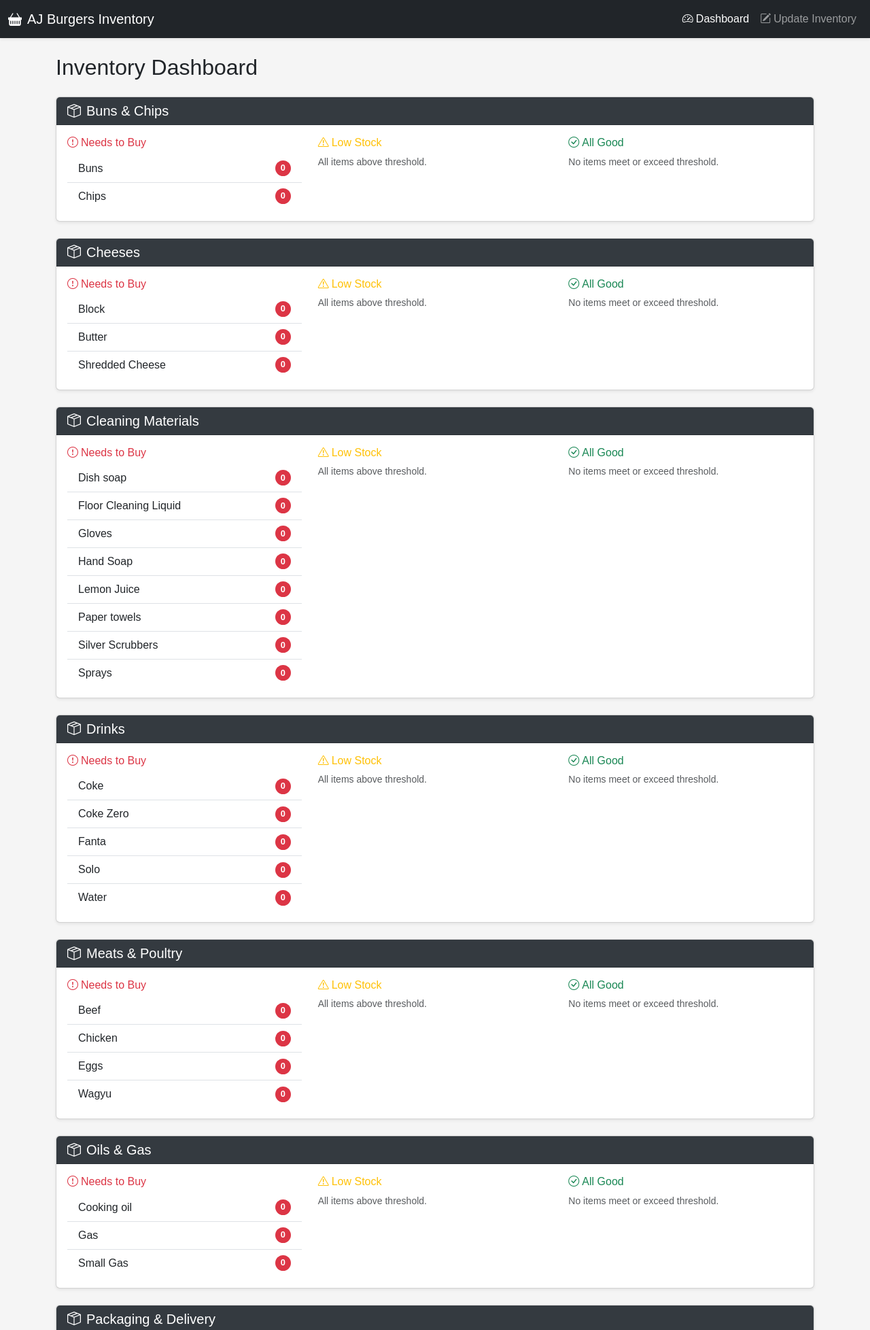
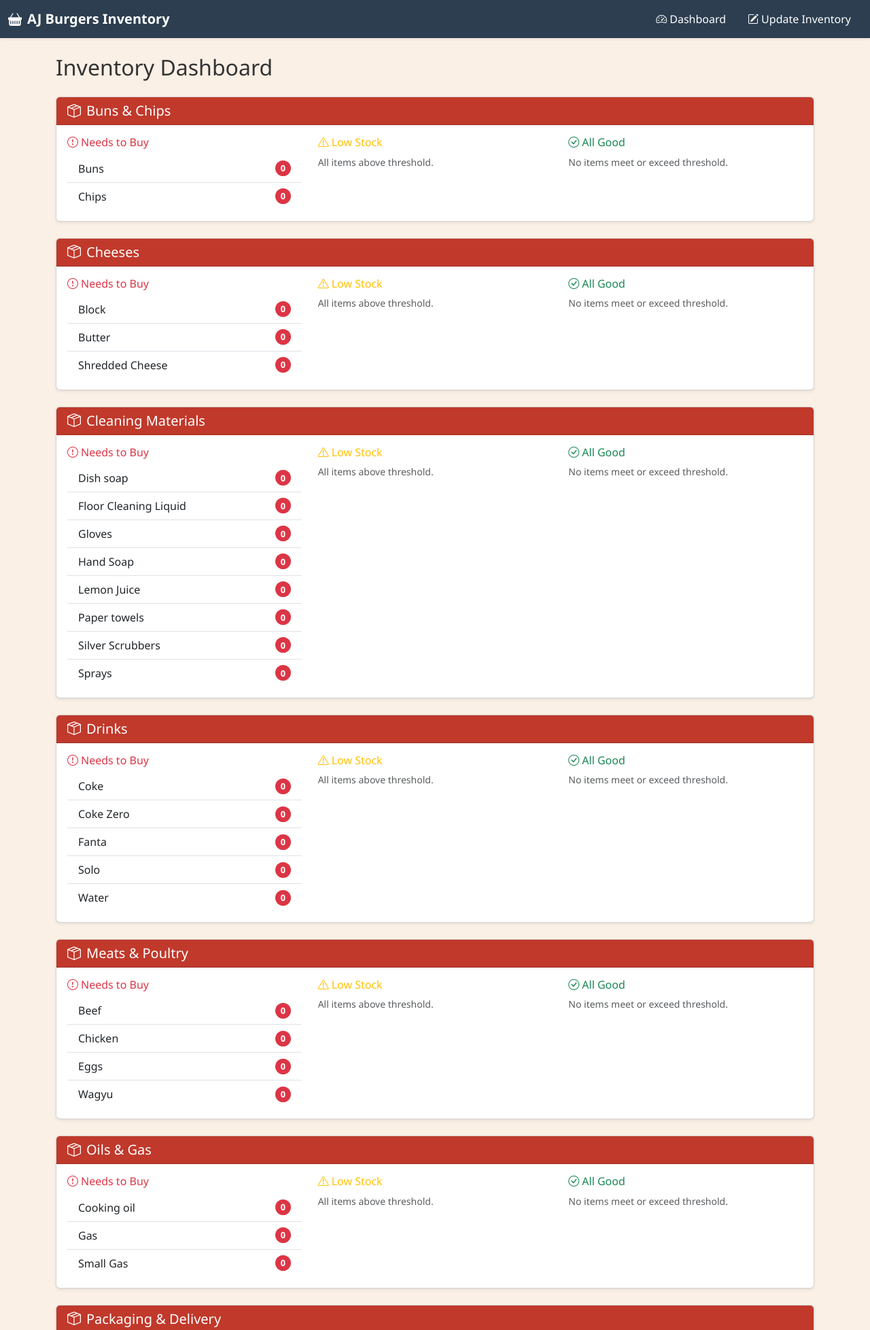
Before and after one commit to Iaml1mon/aj-burgers-inventory, a Flask app: page / in a window 1280 px wide. Shown: the top 1956 px of the page at 68% size. Run offline with Flask 3, Linux system fonts and the light colour scheme; data comes from the database, SQL or seed files in the repository.

Commit message:
Apply warm color theme and enhance navigation styling in styles.css

```diff
--- a/static/styles.css
+++ b/static/styles.css
@@ -1,28 +1,84 @@
 /*
- * Custom overrides for the AJ Burgers inventory app.  These styles
- * complement Bootstrap's default styling to provide a clean and
- * user‑friendly interface.
+ * Theme and custom styles for the AJ Burgers inventory management app.
+ * These rules extend Bootstrap with a warm, inviting colour palette and
+ * refined typography to create a modern, user -friendly interface.
  */
 
+/* Colour palette definition using CSS custom properties.  Adjust these
+ * variables to tweak the overall look of the application without
+ * modifying individual rules. */
+:root {
+    --primary-colour: #c0392b;      /* deep brick red for accents */
+    --secondary-colour: #2c3e50;    /* dark slate for contrast */
+    --accent-colour: #e67e22;       /* vibrant orange for highlights */
+    --background-colour: #faf0e6;   /* warm off‑white background */
+    --card-header-bg: var(--primary-colour);
+    --card-header-text: #ffffff;
+    --nav-link-text: #ffffff;
+    --nav-link-hover-bg: var(--accent-colour);
+    --nav-link-active-bg: var(--secondary-colour);
+}
+
+/* Base page styling */
 body {
-    font-family: Arial, sans-serif;
     margin: 0;
     padding: 0;
-    background-color: #f5f5f5;
+    font-family: "Segoe UI", Tahoma, Geneva, Verdana, sans-serif;
+    background-color: var(--background-colour);
+    color: #333333;
 }
 
-/* Ensure badges have consistent padding */
+/* Navigation bar customisations */
+.navbar-dark {
+    background-color: var(--secondary-colour) !important;
+}
+.navbar-dark .navbar-brand {
+    font-weight: 600;
+    color: var(--nav-link-text) !important;
+}
+.navbar-dark .navbar-nav .nav-link {
+    font-weight: 500;
+    color: var(--nav-link-text);
+    padding: 0.5rem 1rem;
+    border-radius: 0.25rem;
+    transition: background-color 0.3s ease;
+}
+.navbar-dark .navbar-nav .nav-link:hover {
+    background-color: var(--nav-link-hover-bg);
+    color: #ffffff;
+}
+.navbar-dark .navbar-nav .nav-link.active {
+    background-color: var(--nav-link-active-bg);
+    color: #ffffff;
+}
+
+/* Card header styling for dashboard */
+.card-header {
+    background-color: var(--card-header-bg) !important;
+    color: var(--card-header-text) !important;
+    font-weight: 600;
+}
+
+/* Badges for quantities */
 .badge {
     font-size: 0.8rem;
     padding: 0.4em 0.6em;
 }
 
-/* Custom spacing for form labels */
-label.form-label {
+/* Form labels */
+.form-label {
     font-weight: 600;
 }
 
-/* Reduce input width in tables for a compact layout */
+/* Input widths in table for quantities and thresholds */
 table input[type="number"] {
-    max-width: 100px;
+    max-width: 80px;
 }
+
+/* Table styling for update page */
+table thead th {
+    border-bottom: 2px solid var(--secondary-colour);
+}
+table tbody td {
+    vertical-align: middle;
+}
```
